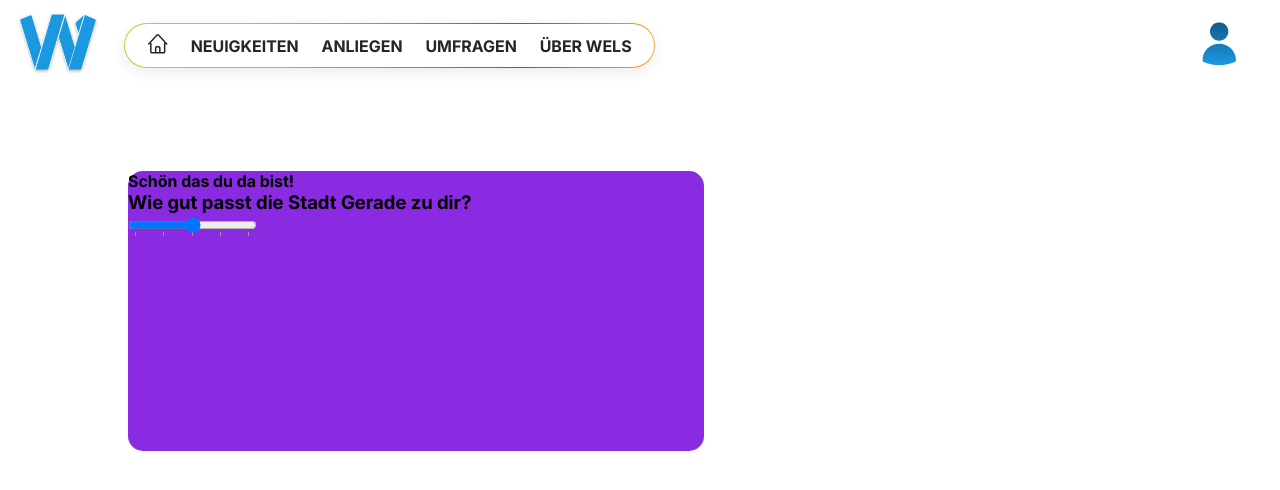
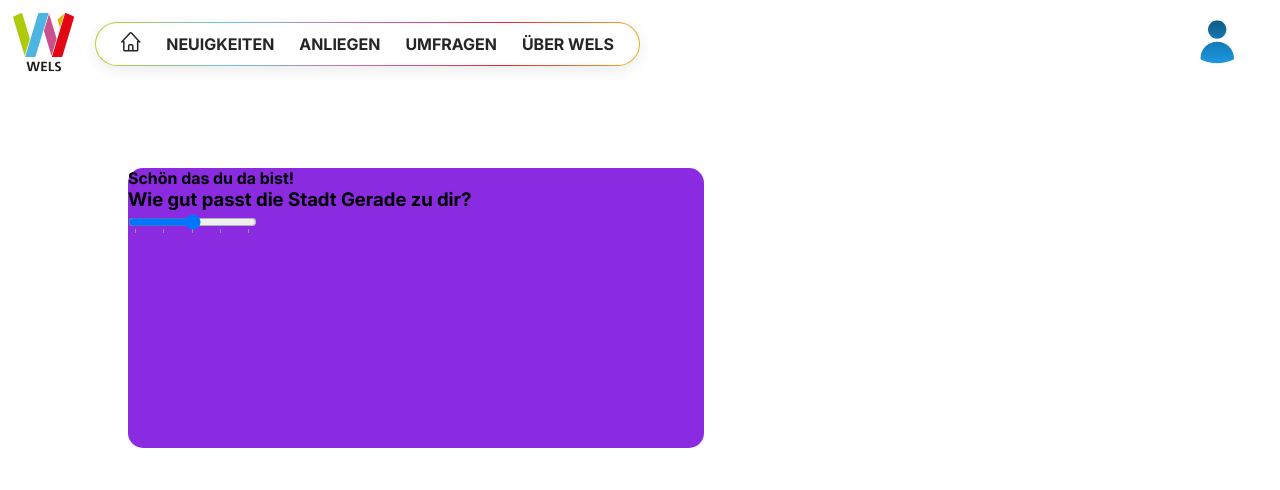
Before and after one commit to thseBene/Team-Wels-ITPProjekt, a plain HTML site: page WebApp/frontend/public/html/learnMore.html in a window 1280 px wide. Drawn offline with Linux system fonts and the light colour scheme.

Commit message:
made design fluent

```diff
--- a/WebApp/frontend/public/html/learnMore.html
+++ b/WebApp/frontend/public/html/learnMore.html
@@ -14,27 +14,21 @@
 
         <a href="../../../../index.html" >
 
-           <svg class="icon" width="116" height="87" viewBox="0 0 116 87" fill="none" xmlns="http://www.w3.org/2000/svg">
-            <g filter="url(#filter0_d_198_141)">
-            <path d="M81.156 51.3732L82 48.6197L68.3331 4L60.9109 28.0506L59 34.2871L72.6954 79L81.156 51.3732Z" fill="#1B98E0"/>
-            <path d="M87.191 29L95 3L90.5316 6.97761L83.7526 13.0105C83.0996 13.5911 82.8441 14.4993 83.0949 15.3363L87.191 29Z" fill="#1B98E0"/>
-            <path d="M67 2.56247C66.6129 2.20976 66.1054 2 65.5598 2H50.7643C50.2187 2 49.7112 2.20821 49.3241 2.56091V2.56402H49.321C49.033 2.82816 48.8105 3.17154 48.6931 3.56931L46.7987 9.98018L34.7983 50.6548L26 80.4764C26.381 80.8058 26.8718 81 27.3976 81H42.193C42.7219 81 43.2141 80.8042 43.5967 80.4717C43.8603 80.2433 44.0707 79.9497 44.2033 79.6094L58.1605 32.3017L67 2.56247Z" fill="#1B98E0"/>
-            <path d="M111.88 10.179C111.687 9.61667 111.269 9.13626 110.69 8.88293L103.994 5.94331L97.705 3.18134C97.248 2.98053 96.7478 2.95118 96.2847 3.07012L87.7229 31.5039L81.9122 50.8315L73 80.4794C73.3859 80.8054 73.8815 81 74.4141 81H89.401C89.9352 81 90.4354 80.8038 90.8228 80.4748C91.0899 80.2462 91.303 79.9542 91.4373 79.6159L107.706 25.4995L108.041 24.3858L111.908 11.5229C112.044 11.0687 112.025 10.6022 111.881 10.182" fill="#1B98E0"/>
-            <path d="M28.0321 68.3304L34 48.6914L20.4325 4.04312C20.176 3.2007 19.2327 2.7702 18.4192 3.12482L4.88299 9.02486C4.19938 9.32219 3.8474 10.0794 4.06328 10.7871L24.7907 79L28.0336 68.3304H28.0321Z" fill="#1B98E0"/>
-            </g>
-            <defs>
-            <filter id="filter0_d_198_141" x="0" y="0" width="116" height="87" filterUnits="userSpaceOnUse" color-interpolation-filters="sRGB">
-            <feFlood flood-opacity="0" result="BackgroundImageFix"/>
-            <feColorMatrix in="SourceAlpha" type="matrix" values="0 0 0 0 0 0 0 0 0 0 0 0 0 0 0 0 0 0 127 0" result="hardAlpha"/>
-            <feOffset dy="2"/>
-            <feGaussianBlur stdDeviation="2"/>
-            <feComposite in2="hardAlpha" operator="out"/>
-            <feColorMatrix type="matrix" values="0 0 0 0 0 0 0 0 0 0 0 0 0 0 0 0 0 0 0.25 0"/>
-            <feBlend mode="normal" in2="BackgroundImageFix" result="effect1_dropShadow_198_141"/>
-            <feBlend mode="normal" in="SourceGraphic" in2="effect1_dropShadow_198_141" result="shape"/>
-            </filter>
-            </defs>
-            </svg>
+          <svg class = "icon"viewBox="0 0 559 540" fill="none" xmlns="http://www.w3.org/2000/svg">
+<g clip-path="url(#clip0_101_10)">
+<path d="M326.08 2.9C324.05 1.08 321.38 0 318.51 0H240.78C237.92 0 235.25 1.08 233.21 2.89L233.19 2.9C231.67 4.26 230.51 6.03 229.89 8.08L219.93 41.12L156.88 250.74L110.65 404.43C112.65 406.13 115.23 407.13 117.99 407.13H195.72C198.5 407.13 201.09 406.12 203.1 404.4C204.48 403.22 205.59 401.71 206.29 399.96L279.63 156.16L326.08 2.9Z" fill="#4EB5E1"/>
+<path d="M557.81 40.01C556.81 37.09 554.64 34.61 551.63 33.29L516.9 18.05L484.27 3.73C481.9 2.69 479.31 2.53 476.9 3.15L432.49 150.54L402.35 250.73L356.12 404.42C358.12 406.11 360.7 407.12 363.46 407.12H441.19C443.96 407.12 446.56 406.11 448.57 404.39C449.95 403.2 451.06 401.69 451.76 399.94L536.14 119.42L537.88 113.64L557.94 46.96C558.65 44.61 558.55 42.19 557.8 40.01" fill="#E30613"/>
+<path d="M123.02 341.23L153.57 239.68L84.12 8.81C82.81 4.45 77.98 2.23 73.81 4.06L4.51999 34.57C1.01999 36.11 -0.780007 40.02 0.319993 43.68L106.42 396.4L123.02 341.23Z" fill="#AFCA0B"/>
+<path d="M394.93 254.44L399.2 240.23L329.96 10.04L292.36 134.11V134.12L282.68 166.29L352.06 396.96L394.93 254.44Z" fill="#CA508E"/>
+<path d="M429.35 140.05L468.99 8.46L446.3 28.59L411.88 59.13C408.57 62.07 407.27 66.66 408.54 70.9L429.34 140.05H429.35Z" fill="#EAB500"/>
+<path d="M258.81 450.46H309.52V464.26H276.04V485.84H306.69V499.64H276.04V524.23H309.76V538.03H258.8V450.48L258.81 450.46ZM378.03 524.22H344.7V450.46H327.47V538.01H373.96L378.03 524.21V524.22ZM433.9 451.85C427.83 449.89 421.2 448.95 414.11 448.95C398.97 448.95 384.08 456.1 384.08 475.67C384.08 504.65 421.74 497.75 421.74 514.43C421.74 522.33 413 525.72 406.48 525.72C400.93 525.72 395.4 524.28 390.32 521.96L386.09 536.3C394.14 538.33 398.36 539.52 407.46 539.52C424.81 539.52 439.71 532.24 439.71 513.05C439.71 483.7 402.04 490.1 402.04 474.92C402.04 465.39 409.67 462.75 415.58 462.75C420.47 462.75 425.36 463.67 429.93 465.29L433.9 451.85ZM146.21 538.01H168.92L184.47 468.02H184.72L200.53 538.01H223.11L245.94 450.46H228.88L212.45 520.45H212.2L196.77 450.46H172.94L158.01 520.45H157.76L141.45 450.46H123.01L146.21 538.01Z" fill="#1D1D1B"/>
+</g>
+<defs>
+<clipPath id="clip0_101_10">
+<rect width="558.43" height="539.52" fill="white"/>
+</clipPath>
+</defs>
+</svg>
 
         </a>
 
@@ -49,8 +43,8 @@
             <a href="" class="item">über Wels</a>
         </div>
 
-        <a href="">
-            <svg class="icon" width="49" height="62" viewBox="0 0 49 62" fill="none" xmlns="http://www.w3.org/2000/svg">
+        <a href="profil.html">
+           <svg class="icon" width="49" height="62" viewBox="0 0 49 62" fill="none" xmlns="http://www.w3.org/2000/svg">
             <path fill-rule="evenodd" clip-rule="evenodd" d="M10.9349 13.125C10.9349 9.64403 12.3177 6.30564 14.7792 3.84422C17.2406 1.38281 20.579 0 24.0599 0C27.5409 0 30.8793 1.38281 33.3407 3.84422C35.8021 6.30564 37.1849 9.64403 37.1849 13.125C37.1849 16.606 35.8021 19.9444 33.3407 22.4058C30.8793 24.8672 27.5409 26.25 24.0599 26.25C20.579 26.25 17.2406 24.8672 14.7792 22.4058C12.3177 19.9444 10.9349 16.606 10.9349 13.125ZM0.00034826 54.2646C0.098699 47.9485 2.6768 41.9243 7.17815 37.4925C11.6795 33.0607 17.7431 30.5767 24.0599 30.5767C30.3768 30.5767 36.4404 33.0607 40.9417 37.4925C45.4431 41.9243 48.0212 47.9485 48.1195 54.2646C48.1271 54.6898 48.0106 55.108 47.7842 55.468C47.5578 55.828 47.2314 56.1143 46.8449 56.2917C39.6967 59.5691 31.9237 61.2606 24.0599 61.25C15.9341 61.25 8.21368 59.4767 1.27493 56.2917C0.888432 56.1143 0.562026 55.828 0.335654 55.468C0.109283 55.108 -0.00723868 54.6898 0.00034826 54.2646Z" fill="url(#paint0_linear_198_134)"/>
             <defs>
             <linearGradient id="paint0_linear_198_134" x1="24.0599" y1="0" x2="24.0599" y2="61.25" gradientUnits="userSpaceOnUse">
@@ -59,6 +53,7 @@
             </linearGradient>
             </defs>
             </svg>
+
 
         </a>
 
```
Also changed, not shown: WebApp/frontend/public/html/allFeedback.html (+15 -22 lines), WebApp/frontend/public/html/feedback.html (+24 -24 lines), WebApp/frontend/public/html/profil.html (+16 -22 lines), index.html (+16 -21 lines).
